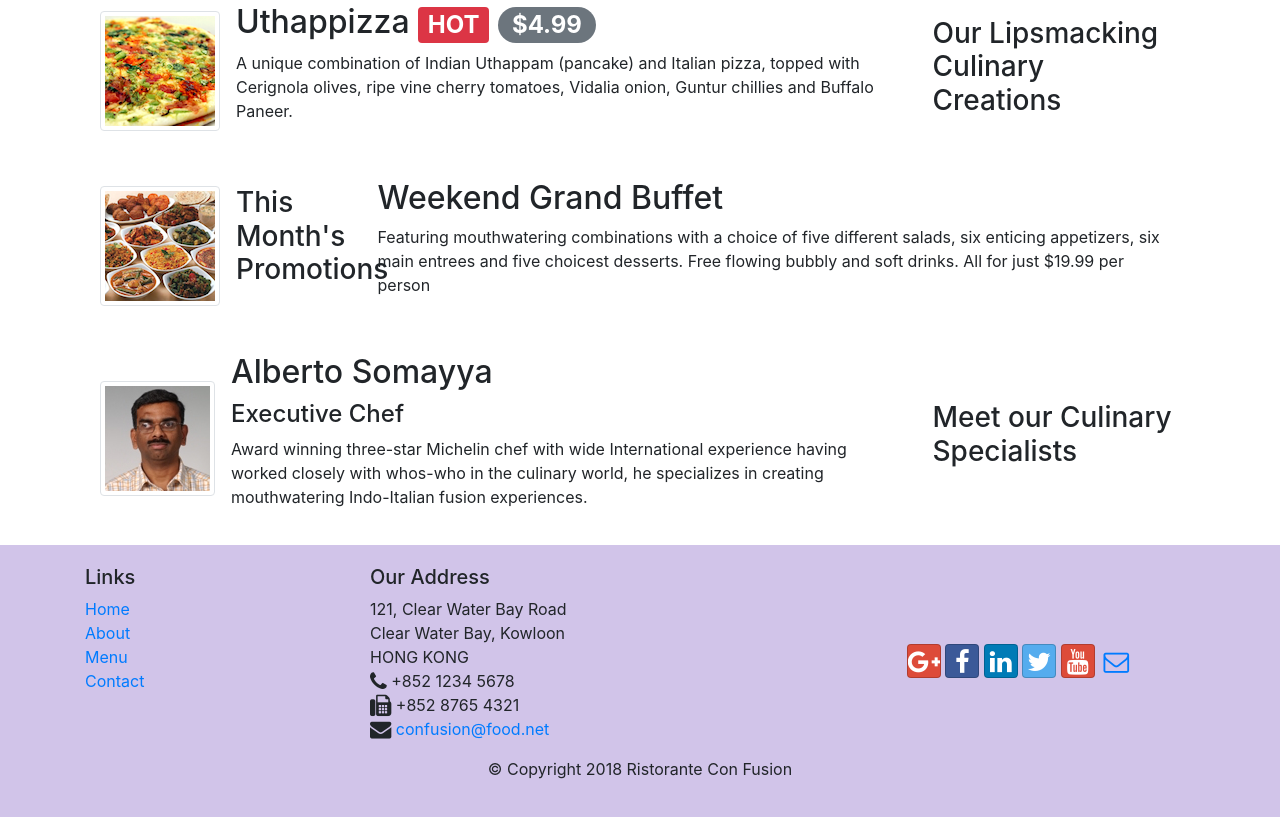
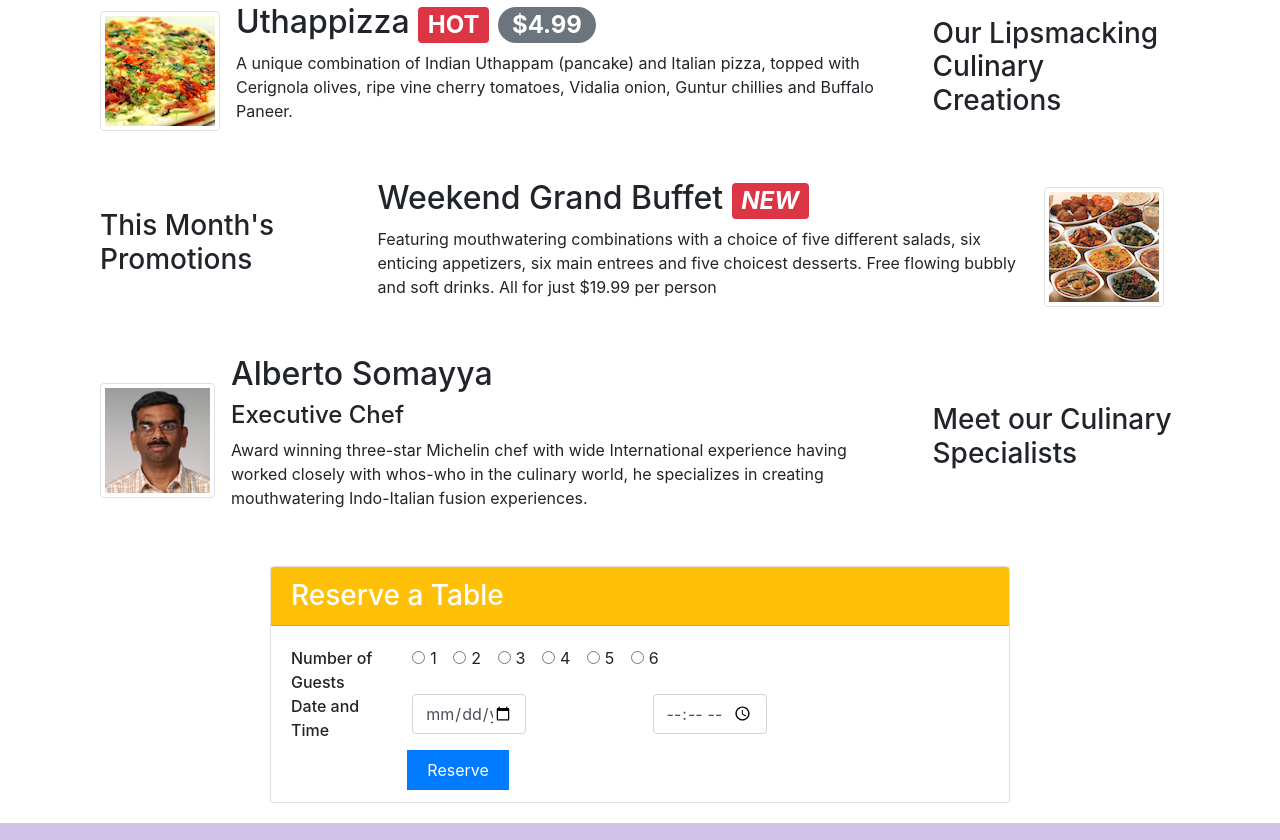
Before and after one commit to 219021160/conFusion, a website: page index.html in a window 1280 px wide. Shown: the part 351-1191 px from the top of the page. Before the commit the page ends 1168 px from the top, so only its background shows below. Drawn offline with nearby package versions, Linux system fonts and the light colour scheme.

Commit message:
assignment 2

```diff
--- a/index.html
+++ b/index.html
@@ -89,8 +89,15 @@
                 </div>
                 <!-- col-12 will stack content below the above content for extra small screens -->
                 <!-- col-sm will occupie whats left of the columns -->
-                <div class="col-12 col-sm align-self-center">
-                    <img src="img/logo.png" class="img-fluid" />
+                <div class="col-12 col-sm-6 row  align-items-center ">
+                    <div class="col-sm-6 ">
+                        <img src="img/logo.png" class="img-fluid" />
+                    </div>
+                    <div class="col-sm align-self-center">
+                        <!-- btn-block streches to 100% width -->
+                        <a class="btn btn-warning btn-block" role="button" href="#reservationtable" >Reserve Table</a>
+                    </div>
+
                 </div>
                 <!-- end of class row -->
             </div>
@@ -138,19 +145,20 @@
         <div class="row rowcontent align-items-center">
 
             <div class="col-12 col-sm-4 col-md-3 ">
-                <div class="media">
-                    <img src="img/buffet.png" class="d-flex mr-3 align-self-center img-thumbnail" />
-                    <div class="media-body">
-                        <h3 >This Month's Promotions</h3>
-
-                    </div>
-
-                </div>
+                <h3 >This Month's Promotions</h3>
             </div>
 
             <div class="col-12 col-sm col-md">
-                <h2>Weekend Grand Buffet</h2>
-                <p class="d-none d-sm-block">Featuring mouthwatering combinations with a choice of five different salads, six enticing appetizers, six main entrees and five choicest desserts. Free flowing bubbly and soft drinks. All for just $19.99 per person </p>
+                <div class="media">
+                    <div class="media-body">
+                        <h2>Weekend Grand Buffet <span class="badge badge-danger"><i>NEW</i></span></h2>
+                        <p class="d-none d-sm-block">Featuring mouthwatering combinations with a choice of five different salads, six enticing
+                            appetizers, six main entrees and five choicest desserts. Free flowing bubbly and soft drinks. All for just $19.99
+                            per person </p>
+
+                    </div>
+                    <img src="img/buffet.png" class="d-flex mr-3 align-self-center img-thumbnail" />
+                </div>
             </div>
             <!-- end of row class -->
         </div>
@@ -175,6 +183,58 @@
                 </div>
             </div>
             <!-- end of row class -->
+        </div>
+
+        <!-- RESERVATION TABLE -->
+        <div class="row rowcontent col-sm-8 align-items-center justify-content-center" id="reservationtable">
+
+            <div class="card" >
+                <h3 class="card-header bg-warning text-white" >Reserve a Table</h1>
+                <div class="card-body">
+                   <dl class="row">
+                       <dt class="col-sm-2" style="font-weight: 550;">Number of Guests</dt>
+                       <dd class="col-sm-10">
+                        <div class="form-check form-check-inline">
+                            <input name="one" id="one" class="form-check-input" type="radio"  />
+                            <label for="one" class="form-check-label">1</label>
+                        </div>
+                        <div class="form-check form-check-inline">
+                            <input name="two" id="two" class="form-check-input" type="radio" />
+                            <label for="two" class="form-check-label">2</label>
+                        </div>
+                        <div class="form-check form-check-inline">
+                            <input name="three" id="three" class="form-check-input" type="radio" />
+                            <label for="three" class="form-check-label">3</label>
+                        </div>
+                        <div class="form-check form-check-inline">
+                            <input name="four" id="four" class="form-check-input" type="radio" />
+                            <label for="four" class="form-check-label">4</label>
+                        </div>
+                        <div class="form-check form-check-inline">
+                            <input name="five" id="five" class="form-check-input" type="radio" />
+                            <label for="five" class="form-check-label">5</label>
+                        </div>
+                        <div class="form-check form-check-inline">
+                            <input name="six" id="sixtwo" class="form-check-input" type="radio" />
+                            <label for="six" class="form-check-label">6</label>
+                        </div>
+
+                       </dd>
+
+                       <dt class="col-sm-2" style="font-weight: 550;">Date and Time</dt>
+                       <dd class="col-sm-10 row">
+                               <div class="col-12 col-sm-3" >
+                                <input name="date" id="date" class="form-control" type="date" placeholder="Date" />
+                               </div>
+                               <div class="col-12 col-sm-3 offset-sm-2" >
+                                <input name="time" id="time" class="form-control" type="time" placeholder="Time" />
+                               </div>
+                       </dd>
+                   </dl>
+                   <a class="offset-sm-2 bg-primary text-white" role="button" style="padding: 10px 20px; border-radius: 5;" >Reserve</a>
+                </div>
+            </div>
+
         </div>
 
         <!-- end of container class -->
```
